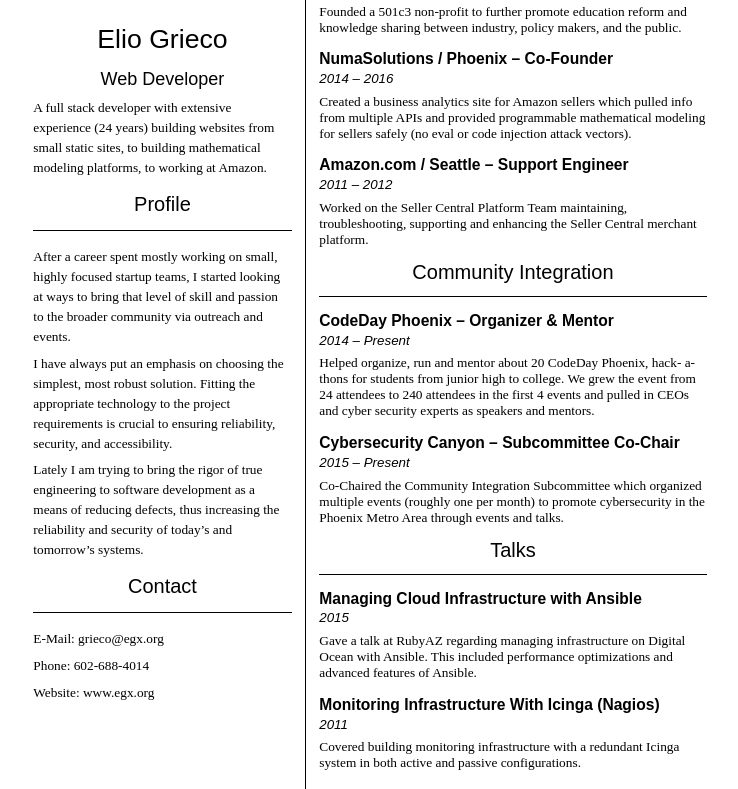
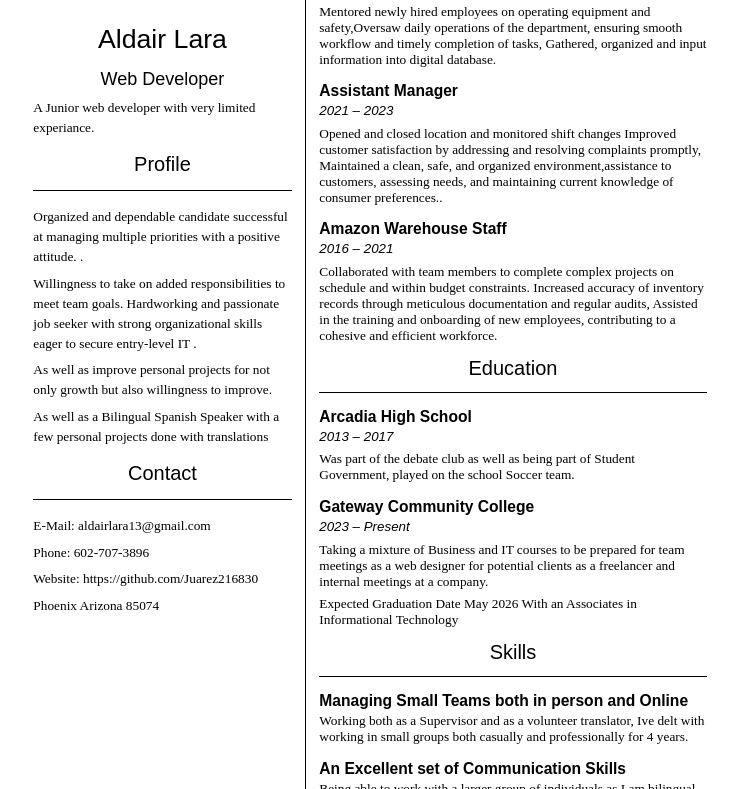
Before and after one commit to Juarez216830/resume, a plain HTML site: page index.html in a window 1280 px wide. Shown: the part 144-933 px from the top of the page, without its empty margins (270-1008 px from the left). Drawn offline with Linux system fonts and the light colour scheme.

Commit message:
HTML done

```diff
--- a/index.html
+++ b/index.html
@@ -4,59 +4,61 @@
 <head>
   <meta charset="utf-8">
   <meta name="generator" content="GitLab Pages">
-  <title>Elio Grieco's Concise Resume</title>
+  <title>Aldair Lara Resume</title>
   <link rel="stylesheet" href="style.css">
 </head>
 
 <body>
   <div id="left-column">
-    <p id="initials">EG</p>
-    <h1>Elio Grieco</h1>
+    <p id="initials">AL</p>
+    <h1>Aldair Lara</h1>
     <p id="job-title">Web Developer</p>
-    <p id="brief-description">A full stack developer with extensive experience (24 years) building websites from small static sites, to building mathematical modeling platforms, to working at Amazon.</p>
+    <p id="brief-description">A Junior web developer with very limited experiance.</p>
     <div id="profile">
       <h2>Profile</h2>
-      <p>After a career spent mostly working on small, highly focused startup teams, I started looking at ways to bring that level of skill and passion to the broader community via outreach and events.</p>
-      <p>I have always put an emphasis on choosing the simplest, most robust solution. Fitting the appropriate technology to the project requirements is crucial to ensuring reliability, security, and accessibility.</p>
-      <p>Lately I am trying to bring the rigor of true engineering to software development as a means of reducing defects, thus increasing the reliability and security of today’s and tomorrow’s systems.</p>
+      <p>Organized and dependable candidate successful at managing multiple priorities with a positive attitude. .</p>
+      <p>Willingness to take on added responsibilities to meet team goals. Hardworking and passionate job seeker with strong organizational skills eager to secure entry-level IT .</p>
+      <p>As well as improve personal projects for not only growth but also willingness to improve.</p>
+      <p>As well as a Bilingual Spanish Speaker with a few personal projects done with translations</p>
     </div>
     <div id="contact">
       <h2>Contact</h2>
-      <p>E-Mail: grieco@egx.org</p>
-      <p>Phone: 602-688-4014</p>
-      <p>Website: www.egx.org</p>
+      <p>E-Mail: aldairlara13@gmail.com</p>
+      <p>Phone: 602-707-3896</p>
+      <p>Website: https://github.com/Juarez216830</p>
+      <p>Phoenix Arizona 85074</p>
     </div>
   </div>
   <div id="right-column">
     <div id="experience">
-      <h2>Projects</h2>
-      <h3>egx.org / Phoenix – Co-Founder</h3>
-      <p class="date-range">2019 – Present</p>
-      <p>Founded a 501c3 non-profit to further promote education reform and knowledge sharing between industry, policy makers, and the public.</p>
-      <h3>NumaSolutions / Phoenix – Co-Founder</h3>
-      <p class="date-range">2014 – 2016</p>
-      <p>Created a business analytics site for Amazon sellers which pulled info from multiple APIs and provided programmable mathematical modeling for sellers safely (no eval or code injection attack vectors).</p>
-      <h3>Amazon.com / Seattle – Support Engineer</h3>
-      <p class="date-range">2011 – 2012</p>
-      <p>Worked on the Seller Central Platform Team maintaining, troubleshooting, supporting and enhancing the Seller Central merchant platform.</p>
+      <h2>Work History</h2>
+      <h3>Building Management Supervisor</h3>
+      <p class="date-range">/Jan 2023 – Present</p>
+      <p>Mentored newly hired employees on operating equipment and safety,Oversaw daily operations of the department, ensuring smooth workflow and timely completion of tasks, Gathered, organized and input information into digital database.</p>
+      <h3>Assistant Manager</h3>
+      <p class="date-range">2021 – 2023</p>
+      <p>Opened and closed location and monitored shift changes Improved customer satisfaction by addressing and resolving complaints promptly, Maintained a clean, safe, and organized environment,assistance to customers, assessing needs, and maintaining current knowledge of consumer preferences..</p>
+      <h3>Amazon Warehouse Staff</h3>
+      <p class="date-range">2016 – 2021</p>
+      <p>Collaborated with team members to complete complex projects on schedule and within budget constraints.
+        Increased accuracy of inventory records through meticulous documentation and regular audits, Assisted in the training and onboarding of new employees, contributing to a cohesive and efficient workforce.</p>
     </div>
-    <div id="community-integration">
-      <h2>Community Integration</h2>
-      <h3>CodeDay Phoenix – Organizer & Mentor</h3>
-      <p class="date-range">2014 – Present</p>
-      <p>Helped organize, run and mentor about 20 CodeDay Phoenix, hack- a-thons for students from junior high to college. We grew the event from 24 attendees to 240 attendees in the first 4 events and pulled in CEOs and cyber security experts as speakers and mentors.</p>
-      <h3>Cybersecurity Canyon – Subcommittee Co-Chair</h3>
-      <p class="date-range">2015 – Present</p>
-      <p>Co-Chaired the Community Integration Subcommittee which organized multiple events (roughly one per month) to promote cybersecurity in the Phoenix Metro Area through events and talks.</p>
+    <div id="Education">
+      <h2>Education</h2>
+      <h3>Arcadia High School</h3>
+      <p class="date-range">2013 – 2017</p>
+      <p>Was part of the debate club as well as being part of Student Government, played on the school Soccer team.</p>
+      <h3>Gateway Community College</h3>
+      <p class="date-range">2023 – Present</p>
+      <p>Taking a mixture of Business and IT courses to be prepared for team meetings as a web designer for potential clients as a freelancer and internal meetings at a company.</p>
+      <p>Expected Graduation Date May 2026 With an Associates in Informational Technology</p>
     </div>
-    <div id="talks">
-      <h2>Talks</h2>
-      <h3>Managing Cloud Infrastructure with Ansible</h3>
-      <p class="date-range">2015</p>
-      <p>Gave a talk at RubyAZ regarding managing infrastructure on Digital Ocean with Ansible. This included performance optimizations and advanced features of Ansible.</p>
-      <h3>Monitoring Infrastructure With Icinga (Nagios)</h3>
-      <p class="date-range">2011</p>
-      <p>Covered building monitoring infrastructure with a redundant Icinga system in both active and passive configurations.</p>
+    <div id="skills">
+      <h2>Skills</h2>
+      <h3>Managing Small Teams both in person and Online</h3>
+      <p>Working both as a Supervisor and as a volunteer translator, Ive delt with working in small groups both casually and professionally for 4 years.</p>
+      <h3>An Excellent set of Communication Skills</h3>
+      <p>Being able to work with a larger group of individuals as I am bilingual but also well very used to working with both people online and in person.</p>
     </div>
   </div>
 </body>
```
